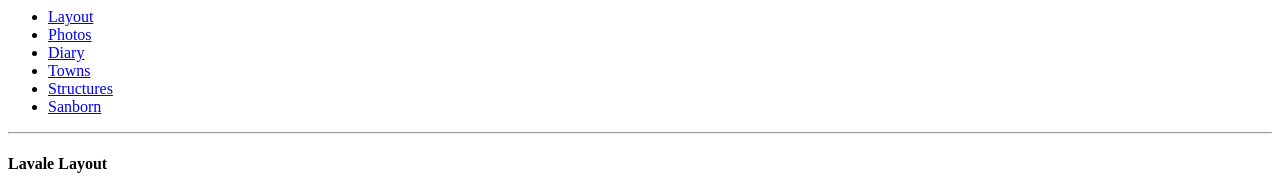
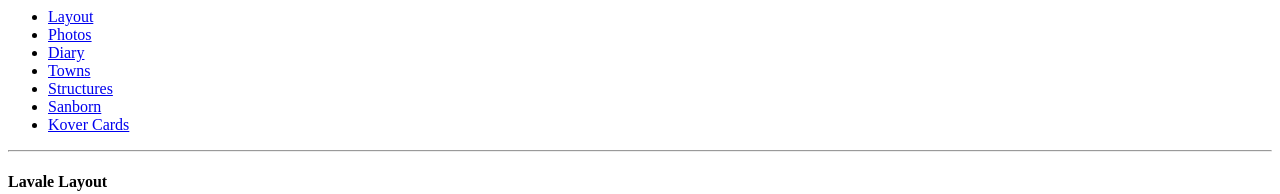
Before and after one commit to gciurpita/Mahanoy-Ry, a plain HTML site: page index.html in a window 1280 px wide. Shown: the top 194 px of the page. Drawn offline with Linux system fonts and the light colour scheme.

Commit message:
created #'d list of cars to maintain order

```diff
--- a/index.html
+++ b/index.html
@@ -7,6 +7,7 @@
  <li> <a href=#towns>     Towns</a>
  <li> <a href=#structure> Structures</a>
  <li> <a href=#sanborn>   Sanborn</a>
+ <li> <a href=Cards/cards.htm>   Kover Cards</a>
 </ul>
 
 <!-- --------------------------------------------------  ------------------- -->
```
Also changed, not shown: 4 other files.
